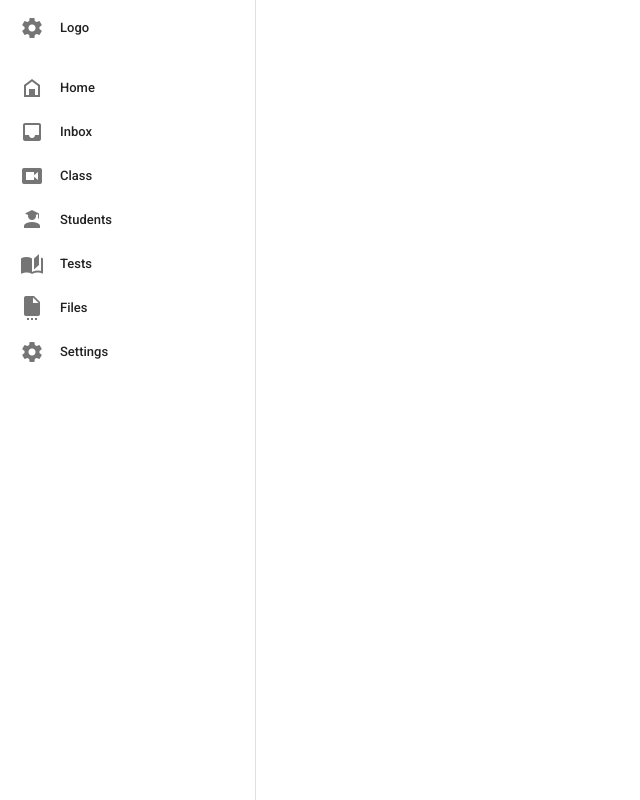
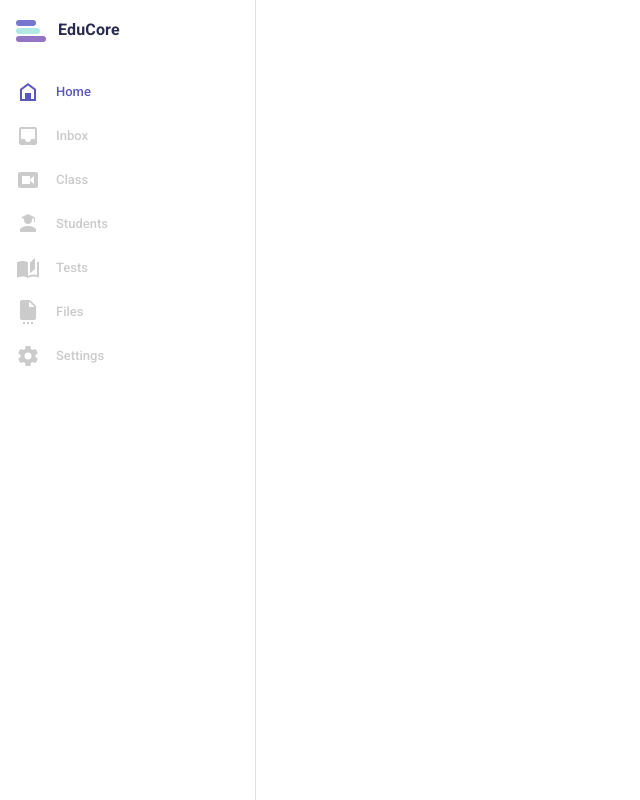
Before and after one commit to AbhiramKrishnaM/Educore, a Nuxt app: page / in a window 1280 px wide. Shown: the whole page, without its empty margins (0-640 px from the left). Built offline with nearby package versions, Linux system fonts and the light colour scheme.

Commit message:
feat: added navigation bar with spacing and bottom card

```diff
--- /dev/null
+++ b/components/Layouts/Class.vue
@@ -0,0 +1,17 @@
+<template>
+  <div class="wrapper"></div>
+</template>
+<script>
+export default {
+  name: 'ClassComponent',
+}
+</script>
+
+<style scoped>
+.wrapper {
+  height: 250px;
+  background: #4641e1;
+  border-radius: 35px;
+  position: relative;
+}
+</style>
--- a/layouts/default.vue
+++ b/layouts/default.vue
@@ -2,18 +2,26 @@
   <v-app>
     <!-- navigation bar -->
     <v-navigation-drawer permanent app>
-      <v-list flat dense nav class="ml-1 full-height">
-        <v-list-item>
+      <div class="wrapper d-flex flex-column">
+        <v-list flat dense nav class="mb-2">
+          <v-list-item link :ripple="false">
             <v-list-item-icon class="mr-4">
-            <v-icon>mdi-cog</v-icon>
+              <v-img
+                height="30"
+                width="30"
+                contain
+                :src="require('@/assets/images/logo.svg')"
+              ></v-img>
+
+              <div
+                class="ml-3 text-subtitle-1 font-weight-bold blue-grey-text text-darken-4 logo-txt-color"
+                v-text="'EduCore'"
+              ></div>
             </v-list-item-icon>
-          <v-list-item-content>
-            <v-list-item-title>Logo</v-list-item-title>
-          </v-list-item-content>
           </v-list-item>
+        </v-list>
 
-        <div class="spacer-box-1"></div>
-
+        <v-list flat dense nav>
           <v-list-item
             v-for="(item, index) in items"
             :key="index"
@@ -25,14 +33,27 @@
             @click="setCurrentLinkId(item.id)"
           >
             <v-list-item-icon class="mr-4">
-            <v-icon>{{ item.icon }}</v-icon>
+              <v-icon :color="id === item.id ? '' : '#CBCBCB'">{{
+                item.icon
+              }}</v-icon>
             </v-list-item-icon>
 
             <v-list-item-content>
-            <v-list-item-title>{{ item.title }}</v-list-item-title>
+              <v-list-item-title :class="id === item.id ? '' : 'grey-color'">{{
+                item.title
+              }}</v-list-item-title>
             </v-list-item-content>
           </v-list-item>
         </v-list>
+
+        <v-list class="mt-auto">
+          <v-list-item>
+            <v-list-item-content>
+              <LayoutsClass />
+            </v-list-item-content>
+          </v-list-item>
+        </v-list>
+      </div>
     </v-navigation-drawer>
     <!--  -->
   </v-app>
@@ -44,7 +65,7 @@ export default {
 
   data() {
     return {
-      id: null,
+      id: 0,
       items: [
         { id: 0, title: 'Home', icon: 'mdi-home-variant-outline' },
         { id: 1, title: 'Inbox', icon: 'mdi-inbox' },
@@ -65,8 +86,16 @@ export default {
 </script>
 
 <style scoped>
-.full-height {
-  height: 100vh;
+.grey-color {
+  color: #cbcbcb;
+}
+
+.wrapper {
+  height: 100%;
+}
+
+.logo-txt-color {
+  color: #2a2b50;
 }
 
 .link:hover {
@@ -76,9 +105,4 @@ export default {
 .link-active {
   color: #5a58bd;
 }
-
-.spacer-box-1 {
-  height: 2vh;
-  width: 100%;
-}
 </style>
```
Also changed, not shown: assets/images/class.svg (added), assets/images/logo.svg (added). Lines whose indentation alone changed are shown as unchanged.
